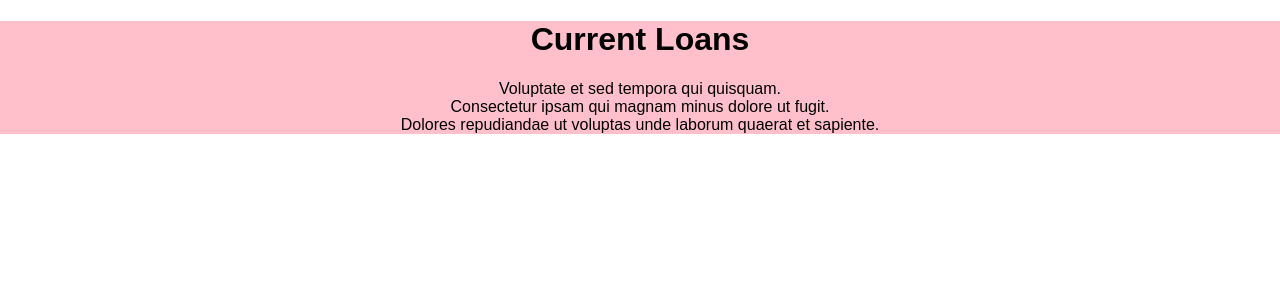
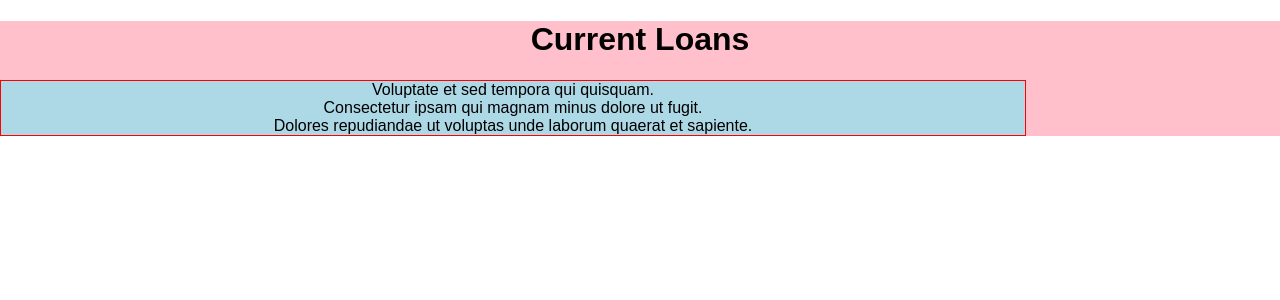
Before and after one commit to JakeMusichDev/lenvest-challenge, a React (Create React App) app: page / in a window 1280 px wide. Shown: the top 300 px of the page. Built offline with nearby package versions, Linux system fonts and the light colour scheme.

Commit message:
root styles, dash/dashlist styles, test for classname

```diff
--- a/src/components/Dashboard/Dashboard.css
+++ b/src/components/Dashboard/Dashboard.css
@@ -1,3 +1,5 @@
 .dashboard-container {
   background: pink;
+  /* height: 100vh; */
+  width: 100vw;
 }
--- a/src/components/Dashboard/Dashboard.js
+++ b/src/components/Dashboard/Dashboard.js
@@ -27,7 +27,7 @@ export default class Dashboard extends Component {
     return (
       <div className='dashboard-container'>
         <h1>Current Loans</h1>
-        <DashboardList loanListData={this.loans} />
+        <DashboardList loanListData={this.loans}  />
       </div>
     )
   }
--- a/src/components/DashboardList/DashboardList.css
+++ b/src/components/DashboardList/DashboardList.css
@@ -1,5 +1,7 @@
 .dashboard-list-container {
   background: lightblue;
   display: flex;
-  flex-flow: row;
+  flex-direction: column;
+  width: 80vw;
+  border: 1px solid red;
 }
--- a/src/components/DashboardList/DashboardList.js
+++ b/src/components/DashboardList/DashboardList.js
@@ -1,5 +1,6 @@
 import React, { Component } from 'react'
 import DashboardListItem from '../DashboardListItem/DashboardListItem'
+import './DashboardList.css'
 
 export default class DashboardList extends Component {
   render () {
--- a/src/index.css
+++ b/src/index.css
@@ -1,3 +1,15 @@
+
+:root {
+  /* background colors */
+  --list-background-color: #696969;
+
+  /* font */
+  /* --main-font: 'Orbitron', sans-serif; */
+
+  /* calculator dimensions */
+  --list-height: 72%;
+  --list-width: 36%;
+}
 body {
   margin: 0;
   padding: 0;
```
Also changed, not shown: 2 other files (tests, documents, lock files or other folders).
